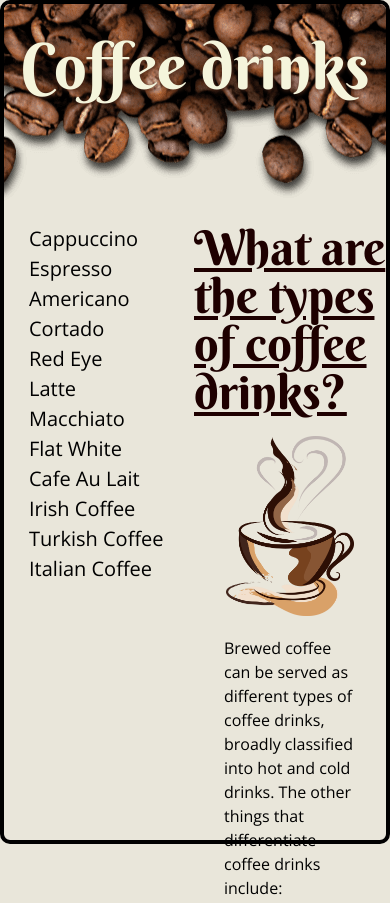
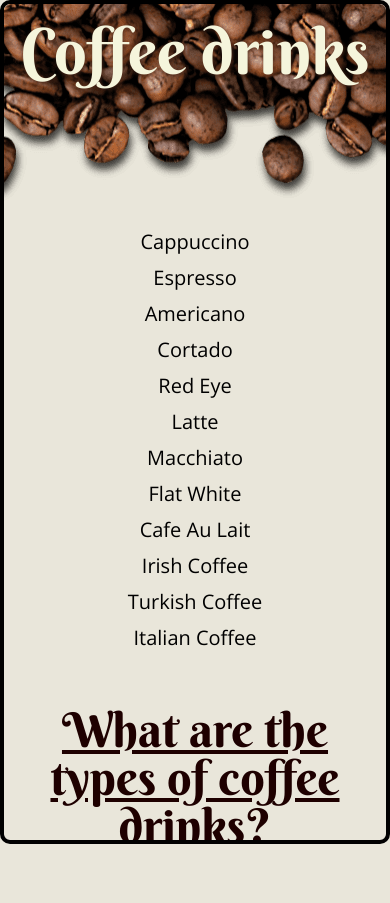
Before and after one commit to Anatolii-Petrenko/js-dom-task, a plain HTML site: page index.html in a window 390 px wide. Shown: the top 903 px of the page. After the commit the page ends 844 px from the top, so only its background shows below. Drawn offline with nearby package versions, Linux system fonts and the light colour scheme.

Commit message:
Add adaptive, clean code.

```diff
--- a/css/styles.css
+++ b/css/styles.css
@@ -7,6 +7,7 @@ body {
 }
 .container {
   height: 100%;
+  overflow: auto;
   max-width: 1180px;
   margin: auto;
   display: flex;
@@ -32,48 +33,53 @@ body {
 }
 .main {
   position: relative;
-  flex: 1 1 auto;
   display: flex;
+  flex-grow: 1;
 }
 .footer {
-  text-align: center;
-  margin-bottom: 5px;
+  display: flex;
+  justify-content: center;
+  align-items: center;
+  padding-top: 20px;
+  padding-bottom: 10px;
+}
+.footer__text {
+  color: silver;
 }
 .nav__menu {
   position: relative;
-  min-width: 150px;
-  margin: 20px 20px;
+  min-width: 200px;
+  padding: 20px 0px 20px 30px;
   min-height: 300px;
 }
 
 .menu__item {
   font-size: 20px;
-  padding: 5px 0px;
-  margin: 0px 5px;
+  padding: 8px 0px;
 }
 .main-content {
   position: relative;
   display: flex;
   flex-direction: column;
   align-items: center;
+  margin: 0px 20px;
 }
 .main-content__header {
   color: rgb(30, 0, 0);
-  padding-top: 20px;
+  padding-top: 30px;
   font-family: "Berkshire Swash", cursive;
   font-size: 48px;
   text-decoration-line: underline;
+  text-align: center;
 }
 
 .main-content__image {
   padding-top: 20px;
   max-height: 200px;
-  width: auto;
 }
 .main-content__description {
   font-size: 16px;
   padding-top: 20px;
-  margin: 0px 30px;
   line-height: 1.5;
   align-self: start;
 }
@@ -89,12 +95,25 @@ body {
   cursor: pointer;
 }
 
-. @media (max-width: 360px) {
-  .nav__menu {
-    margin: 20px auto;
-    text-align: center;
-  }
+@media screen and (max-width: 480px) {
   .heder__title {
     padding-top: 15px;
   }
+  .main {
+    flex-direction: column;
+  }
+  .nav__menu {
+    padding: 20px 0px;
+    text-align: center;
+  }
+
+  .main-content__description {
+    text-align: justify;
+  }
 }
+
+@media screen and (max-width: 768px) {
+  .main-content__description {
+    text-align: justify;
+  }
+}
--- a/index.html
+++ b/index.html
@@ -19,20 +19,7 @@
       </header>
       <main class="main">
         <nav>
-          <ul class="nav__menu">
-            <!-- <li class="menu__item">Cappuccino</li>
-            <li class="menu__item">Espresso</li>
-            <li class="menu__item">Americano</li>
-            <li class="menu__item">Cortado</li>
-            <li class="menu__item">Red Eye</li>
-            <li class="menu__item">Latte</li>
-            <li class="menu__item">Macchiato</li>
-            <li class="menu__item">Flat White</li>
-            <li class="menu__item">Cafe Au Lait</li>
-            <li class="menu__item">Irish Coffee</li>
-            <li class="menu__item">Turkish Coffee</li>
-            <li class="menu__item">Italian Coffee</li> -->
-          </ul>
+          <ul class="nav__menu"></ul>
         </nav>
         <article class="main-content">
           <section class="main-content">
@@ -63,7 +50,7 @@
         </article>
       </main>
       <footer class="footer">
-        <p class="footer text">2022 - Anatolii Petrenko</p>
+        <p class="footer__text">2022 - Anatolii Petrenko</p>
       </footer>
       <script src="js/main.js"></script>
     </div>
--- a/js/main.js
+++ b/js/main.js
@@ -4,77 +4,77 @@ const content = [
     menuItem: "Cappuccino",
     img: "img/cappuccino.png",
     description:
-      "Cappuccino presumably originated in Italy in 1901, shortly after the invention of the espresso machine. However, the first official record of the cappuccino dates from 1930. Cappuccino is usually consumed at breakfast in Italy and continental Europe but is a popular drink at any time of day in other parts of the world.\n\nThe classic cappuccino recipe is made with one part espresso, one part steamed milk, and one part milk foam. People often top it with cinnamon or chocolate powder. It has a smooth, slightly sweet taste, with a lightness from the foam.",
+      "Cappuccino presumably originated in Italy in 1901, shortly after the invention of the espresso machine. However, the first official record of the cappuccino dates from 1930. Cappuccino is usually consumed at breakfast in Italy and continental Europe but is a popular drink at any time of day in other parts of the world.</br></br>The classic cappuccino recipe is made with one part espresso, one part steamed milk, and one part milk foam. People often top it with cinnamon or chocolate powder. It has a smooth, slightly sweet taste, with a lightness from the foam.",
   },
   {
     id: 2,
     menuItem: "Espresso",
     img: "img/espresso.png",
     description:
-      "Espresso coffee originated with the invention of the espresso machine. The first espresso machine was a bulk brewer invented in 1884 in Turin by Angelo Moriondo. The first single-serve espresso machine was patented in 1901 by Luigi Bezzera, and was put into production by the Pavoni company in 1905.\n\nEspresso coffee is made by forcing hot water through fine ground coffee at 9 bars of pressure. Espresso is a strong, concentrated coffee that makes it a great base for milk coffees.",
+      "Espresso coffee originated with the invention of the espresso machine. The first espresso machine was a bulk brewer invented in 1884 in Turin by Angelo Moriondo. The first single-serve espresso machine was patented in 1901 by Luigi Bezzera, and was put into production by the Pavoni company in 1905.</br></br>Espresso coffee is made by forcing hot water through fine ground coffee at 9 bars of pressure. Espresso is a strong, concentrated coffee that makes it a great base for milk coffees.",
   },
   {
     id: 3,
     menuItem: "Americano",
     img: "img/americano.png",
     description:
-      "Americano is a hot coffee drink made with espresso and hot water. The Americano originated during World War 2, where American soldiers added hot water to espresso to help extend their coffee rations. It’s also said that they were not used to the strong taste of the local espresso coffee./n/nAmericano coffee is made by pulling a shot of espresso into a large cup, then topping it with hot water. It has a less-concentrated taste than espresso but more complex tasting notes than drip coffee.",
+      "Americano is a hot coffee drink made with espresso and hot water. The Americano originated during World War 2, where American soldiers added hot water to espresso to help extend their coffee rations. It’s also said that they were not used to the strong taste of the local espresso coffee.</br></br>Americano coffee is made by pulling a shot of espresso into a large cup, then topping it with hot water. It has a less-concentrated taste than espresso but more complex tasting notes than drip coffee.",
   },
   {
     id: 4,
     menuItem: "Cortado",
     img: "img/cortado.png",
     description:
-      "Cortado coffee is a hot coffee made from equal parts of espresso and steamed milk. It originates in the Basque region of Spain, but the exact history and age are unknown. Cortado spread to the United States in the 1960s, where it became known as Gibraltar and is also popular in Latin American countries.\n\nCortado is made by pulling a single shot of espresso in a small glass then adding an equal amount of steamed milk, with no foam. This coffee drink has a strong taste that is well-balanced by the milk.",
+      "Cortado coffee is a hot coffee made from equal parts of espresso and steamed milk. It originates in the Basque region of Spain, but the exact history and age are unknown. Cortado spread to the United States in the 1960s, where it became known as Gibraltar and is also popular in Latin American countries.</br></br>Cortado is made by pulling a single shot of espresso in a small glass then adding an equal amount of steamed milk, with no foam. This coffee drink has a strong taste that is well-balanced by the milk.",
   },
   {
     id: 5,
     menuItem: "Red Eye",
     img: "img/red-eye.png",
     description:
-      "Red Eye is one of the latest coffee-drink inventions. The history of the red eye is mainly unknown, but we know that it originated in the United States. Its name comes from the late-night red-eye flights that need an extra boost of caffeine to recover from.\n\nRed Eye coffee is made by adding a shot of espresso to a cup of drip coffee. Though not as concentrated as espresso, it has a strong coffee taste and is served without milk. It has a a few variations including lazy eye coffee, black eye coffee, and dead eye aka dripped eye coffee.",
+      "Red Eye is one of the latest coffee-drink inventions. The history of the red eye is mainly unknown, but we know that it originated in the United States. Its name comes from the late-night red-eye flights that need an extra boost of caffeine to recover from.</br></br>Red Eye coffee is made by adding a shot of espresso to a cup of drip coffee. Though not as concentrated as espresso, it has a strong coffee taste and is served without milk. It has a a few variations including lazy eye coffee, black eye coffee, and dead eye aka dripped eye coffee.",
   },
   {
     id: 6,
     menuItem: "Latte",
     img: "img/latte.png",
     description:
-      "Latte is one of the most popular milky coffee drinks. The combination of coffee and milk dates back as far as the 17th century, but the latte as we know it today originates in the 1950s. The Caffe Mediterraneum in Berkeley, California, standardized it as a menu item, and it became more common as it spread to Seattle cafes in the 1980s.\n\nLatte consists of a shot of espresso, topped by two parts steamed milk and a small amount of milk foam. It has a sweeter, creamier taste than a cappuccino due to the higher ratio of steamed milk.",
+      "Latte is one of the most popular milky coffee drinks. The combination of coffee and milk dates back as far as the 17th century, but the latte as we know it today originates in the 1950s. The Caffe Mediterraneum in Berkeley, California, standardized it as a menu item, and it became more common as it spread to Seattle cafes in the 1980s.</br></br>Latte consists of a shot of espresso, topped by two parts steamed milk and a small amount of milk foam. It has a sweeter, creamier taste than a cappuccino due to the higher ratio of steamed milk.",
   },
   {
     id: 7,
     menuItem: "Macchiato",
     img: "img/macchiato.png",
     description:
-      'Macchiato is a variation to a simple espresso shot. Macchiato is believed to date back to the 1980s in Italy. The story says that baristas would add a small dollop of foam to help waiters distinguish between plain espresso and espresso with a small amount of milk added.\n\nA macchiato, also known as "espresso macchiato", is prepared by adding a small amount of steamed milk or milk foam to a shot of espresso. Unlike some other coffee drinks, there is no standard recipe, and the preparation varies from place to place. It has a strong taste of espresso, which is tempered slightly by milk.\nThis coffee drink also has a latte variation called the "latte macchiato".',
+      'Macchiato is a variation to a simple espresso shot. Macchiato is believed to date back to the 1980s in Italy. The story says that baristas would add a small dollop of foam to help waiters distinguish between plain espresso and espresso with a small amount of milk added.</br></br>A macchiato, also known as "espresso macchiato", is prepared by adding a small amount of steamed milk or milk foam to a shot of espresso. Unlike some other coffee drinks, there is no standard recipe, and the preparation varies from place to place. It has a strong taste of espresso, which is tempered slightly by milk.</br></br>This coffee drink also has a latte variation called the "latte macchiato".',
   },
   {
     id: 8,
     menuItem: "Flat White",
     img: "img/flat-white.png",
     description:
-      "Flat white is yet another recently invented coffee drink. The first documented reference to the modern flat white coffee dates back to 1983 in Sydney, Australia, mentioned in the Miller’s Treat cafe review. Still, there are claims that the drink was prepared in cafes in both New Zealand and Australia, as far back as the 1960s.\n\nFlat white coffee is a double shot of espresso, topped with steamed milk, but no milk foam. It has a stronger coffee taste than a latte because of the extra shot of espresso.",
+      "Flat white is yet another recently invented coffee drink. The first documented reference to the modern flat white coffee dates back to 1983 in Sydney, Australia, mentioned in the Miller’s Treat cafe review. Still, there are claims that the drink was prepared in cafes in both New Zealand and Australia, as far back as the 1960s.</br></br>Flat white coffee is a double shot of espresso, topped with steamed milk, but no milk foam. It has a stronger coffee taste than a latte because of the extra shot of espresso.",
   },
   {
     id: 9,
     menuItem: "Cafe Au Lait",
     img: "img/cafe-au-lait.png",
     description:
-      "Cafe au Leit is coffee with milk. The first reference to the cafe au lait dates back to the late 1600s, when cafes first started appearing in Paris. Cafe au lait is simply the French term for “coffee with milk”, so this would have referred to any coffee served with milk, rather than a particular drink.\n\nEuropeans usually prepare cafe au lait with a shot of espresso topped with warm milk. Still, Americans prepare it with concentrated drip coffee, topped with steamed milk. The taste will depend on the preparation, but it will generally have a milky taste like a latte.",
+      "Cafe au Leit is coffee with milk. The first reference to the cafe au lait dates back to the late 1600s, when cafes first started appearing in Paris. Cafe au lait is simply the French term for “coffee with milk”, so this would have referred to any coffee served with milk, rather than a particular drink.</br></br>Europeans usually prepare cafe au lait with a shot of espresso topped with warm milk. Still, Americans prepare it with concentrated drip coffee, topped with steamed milk. The taste will depend on the preparation, but it will generally have a milky taste like a latte.",
   },
   {
     id: 10,
     menuItem: "Irish Coffee",
     img: "img/irish-coffee.png",
     description:
-      "Irish coffee is coffee with whiskey. Chef Joe Sheridan invented Irish coffee in 1943 who worked at the Fort Payne Airbase. One night his flight was canceled due to bad weather, and Sheridan created the coffee drink to keep the passengers warm.\n\nOriginal Irish coffee is prepared with strong brewed coffee, a shot of whiskey, brown sugar, and a whipped cream topping. It has a sweet, creamy taste with strong flavors of coffee and whiskey.",
+      "Irish coffee is coffee with whiskey. Chef Joe Sheridan invented Irish coffee in 1943 who worked at the Fort Payne Airbase. One night his flight was canceled due to bad weather, and Sheridan created the coffee drink to keep the passengers warm.</br></br>Original Irish coffee is prepared with strong brewed coffee, a shot of whiskey, brown sugar, and a whipped cream topping. It has a sweet, creamy taste with strong flavors of coffee and whiskey.",
   },
   {
     id: 11,
     menuItem: "Turkish Coffee",
     img: "img/turkish-coffee.png",
     description:
-      "Turkish coffee is a type of coffee drink that originates in Turkey. Coffee was first introduced to Turkey around 1540 by the Turkish governor of Yemen. It was first limited to the ruling classes, where the Sultan’s staff developed the method of preparation. By the 1550s, the general population enjoyed it, and coffee houses began to spread through Turkey.\n\nTurkish coffee is a method of brewing coffee. You make it by boiling water, sugar, and extra-fine coffee grounds together. Turkish coffee has a robust and sweet flavor, with a thick descriptionure",
+      "Turkish coffee is a type of coffee drink that originates in Turkey. Coffee was first introduced to Turkey around 1540 by the Turkish governor of Yemen. It was first limited to the ruling classes, where the Sultan’s staff developed the method of preparation. By the 1550s, the general population enjoyed it, and coffee houses began to spread through Turkey.</br></br>Turkish coffee is a method of brewing coffee. You make it by boiling water, sugar, and extra-fine coffee grounds together. Turkish coffee has a robust and sweet flavor, with a thick descriptionure",
   },
   {
     id: 12,
@@ -106,14 +106,7 @@ function showArticles(menuItem, img, description) {
   mainContent.innerHTML = article;
 }
 
-// const startText = document.querySelector(".start-text");
-
-// function removeStartText(item) {
-//   item.remove();
-// }
-
 const changeArticle = function (event) {
-  console.log(`eventTest: ${event.target.id}`);
   const { menuItem, img, description } = content.find(
     (obj) => obj.id === Number(event.target.id)
   );
```
